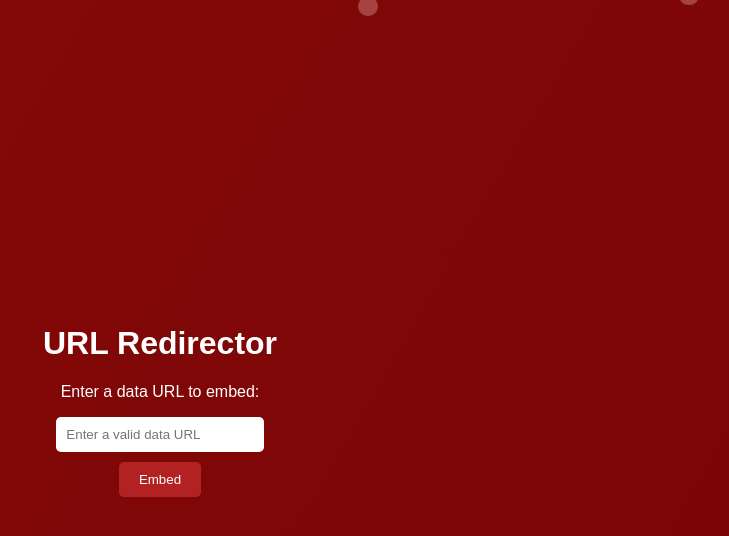
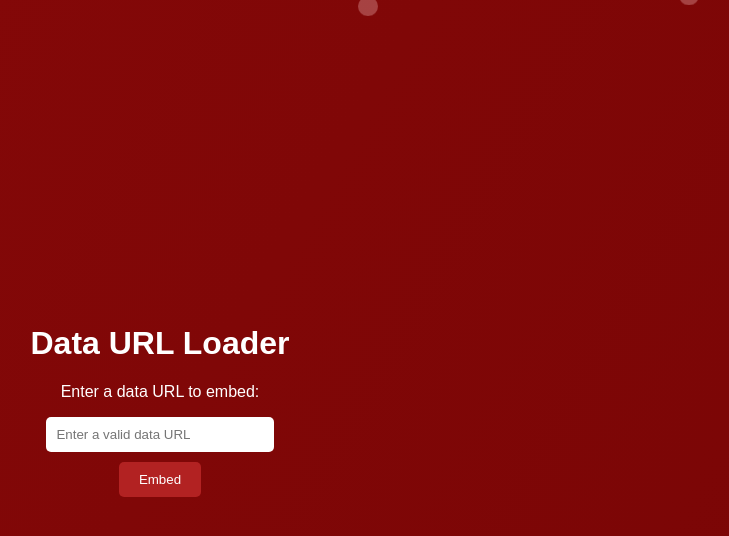
Before and after one commit to Cloodie500/Pages-2, a plain HTML site: page index.html in a window 1280 px wide. Shown: the whole page, without its empty margins (480-1209 px from the left). Drawn offline with Linux system fonts and the light colour scheme.

Commit message:
Update index.html

```diff
--- a/index.html
+++ b/index.html
@@ -3,7 +3,7 @@
 <head>
     <meta charset="UTF-8">
     <meta name="viewport" content="width=device-width, initial-scale=1.0">
-    <title>URL Redirector</title>
+    <title>Data URL Loader</title>
     <style>
         body{margin:0;height:100vh;display:flex;justify-content:center;align-items:center;background:linear-gradient(120deg,#8b0a0a,#660000);background-size:300% 300%;animation:gradientAnimation 6s ease infinite;font-family:Arial,sans-serif;overflow:hidden;}
         @keyframes gradientAnimation{0%{background-position:0% 50%}50%{background-position:100% 50%}100%{background-position:0% 50%}}
@@ -100,7 +100,7 @@
     <div class="floating-squares"></div>
     <div class="floating-circles"></div>
     <div class="container">
-        <h1>URL Redirector</h1>
+        <h1>Data URL Loader</h1>
         <p>Enter a data URL to embed:</p>
         <input type="text" id="urlInput" placeholder="Enter a valid data URL">
         <br>
```
